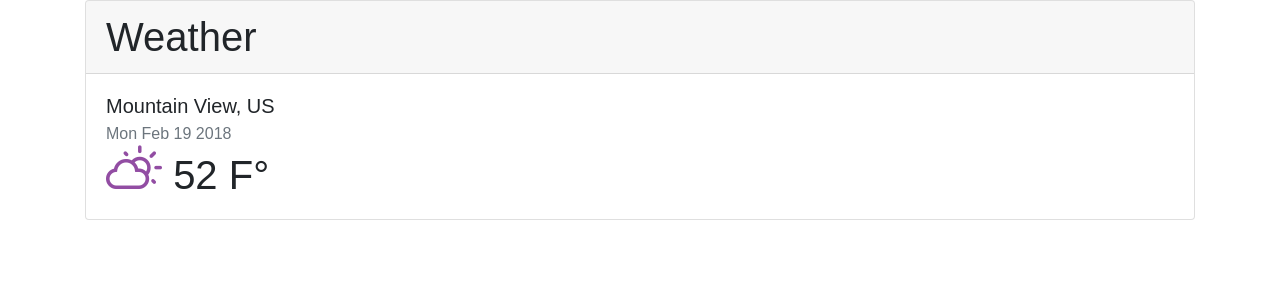
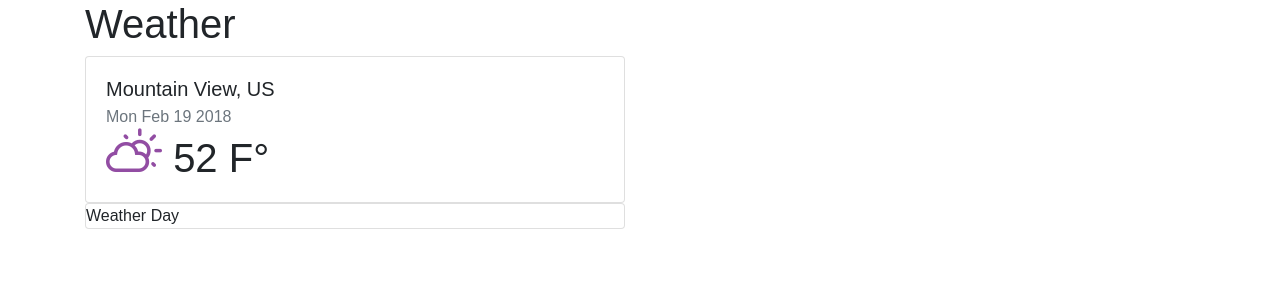
Before and after one commit to jyi468/weather, a React (Create React App) app: page / in a window 1280 px wide. Shown: the top 300 px of the page. Built offline with nearby package versions, Linux system fonts and the light colour scheme.

Commit message:
Add weather day. Change layout

```diff
--- a/src/components/App.tsx
+++ b/src/components/App.tsx
@@ -1,6 +1,7 @@
 import * as React from 'react';
 import {TempScale, Weather} from '../types/types';
-import { WeatherMain } from './weatherMain/WeatherMain';
+import {WeatherMain} from './weatherMain/WeatherMain';
+import {WeatherDay} from './weatherDay/WeatherDay';
 //import * as actions from '../actions';
 //import { Dispatch } from 'redux';
 import './App.css';
@@ -62,13 +63,14 @@ export class App extends React.Component<WeatherState, WeatherState> {
     }
 
     render() {
-        const { city, country, scale, forecasts, current } = this.props;
+        const {city, country, scale, forecasts, current} = this.props;
         let currentForecast = forecasts[current];
 
         return (
             <div className="container">
+                <h1>Weather</h1>
                 <div className="row">
-                    <div className="col-sm-12">
+                    <div className="col-sm-6">
                         <WeatherMain
                             country={country}
                             city={city}
@@ -79,7 +81,13 @@ export class App extends React.Component<WeatherState, WeatherState> {
                         />
                     </div>
                 </div>
-
+                <div className="row">
+                    <div className="col-sm-6">
+                        <div className="card">
+                            <WeatherDay/>
+                        </div>
+                    </div>
+                </div>
             </div>
         );
     }
--- /dev/null
+++ b/src/components/weatherDay/WeatherDay.tsx
@@ -0,0 +1,9 @@
+import * as React from 'react';
+
+export interface WeatherDayProps {
+
+}
+
+export const WeatherDay: React.SFC<WeatherDayProps> = (props) => {
+    return (<div>Weather Day</div>);
+};
--- a/src/components/weatherMain/WeatherMain.tsx
+++ b/src/components/weatherMain/WeatherMain.tsx
@@ -15,7 +15,6 @@ export const WeatherMain: React.SFC<WeatherMainProps> = (props) => {
 
     return (
         <div className="card">
-            <h1 className="card-header">Weather</h1>
             <div className="card-body">
                 <h5 className="card-title">{city + ', ' + country}</h5>
                 <h6 className="card-subtitle mb-2 text-muted">{formatDate(time)}</h6>
```
